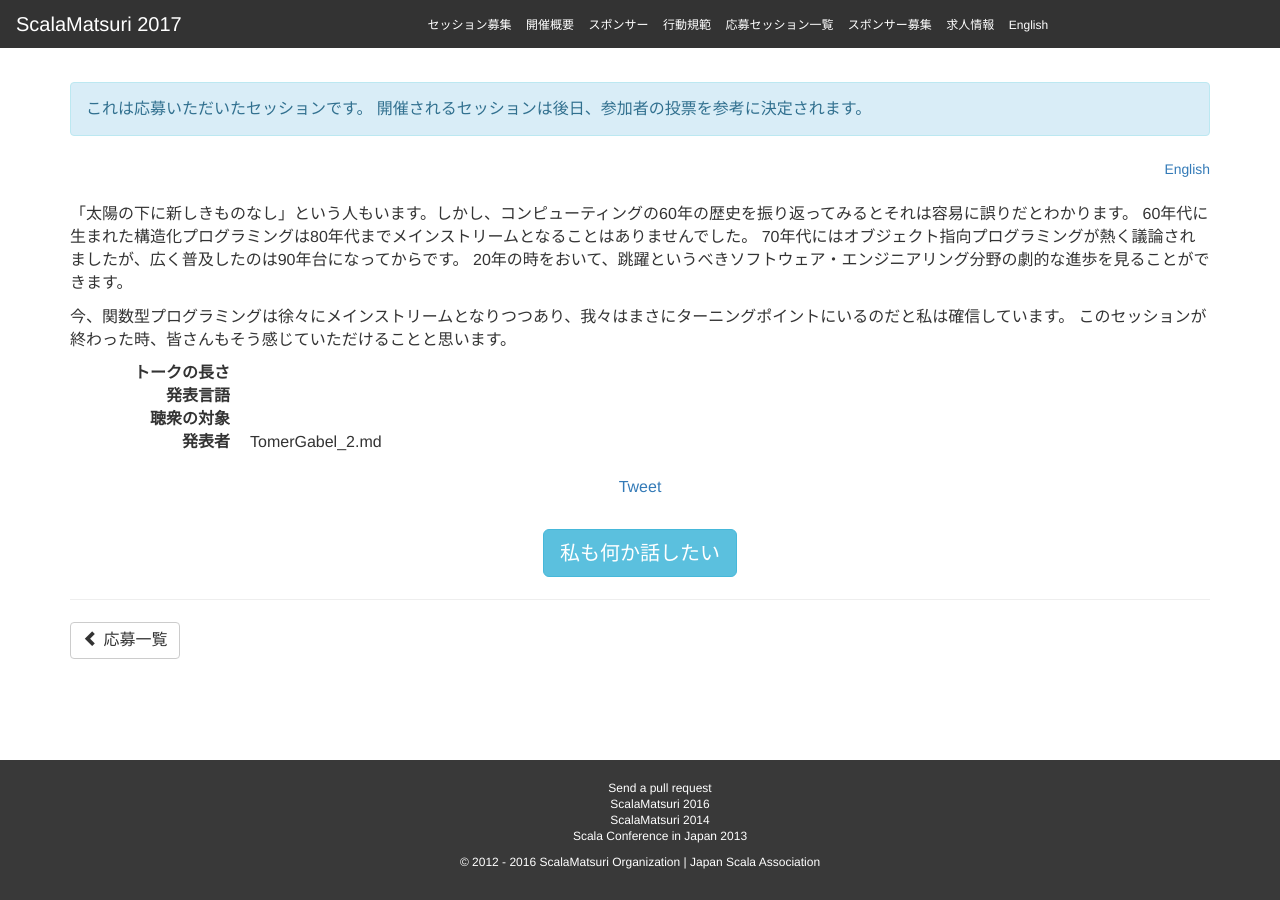
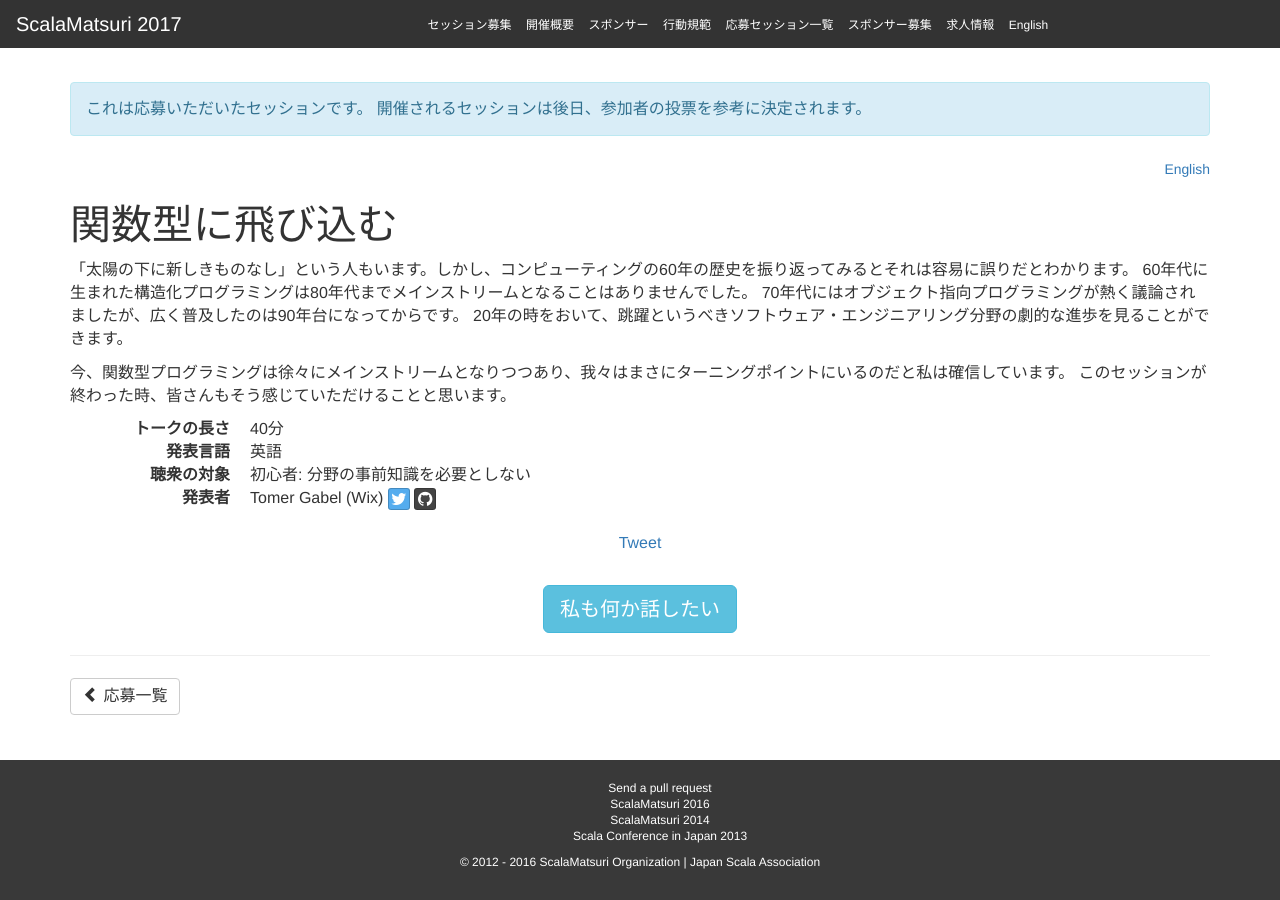
Before and after one commit to scalajp/2017.scalamatsuri.org, a Jekyll site: the page built from _candidates_ja/TomerGabel_2.md, in a window 1280 px wide. Built offline with Jekyll 4.4.1, drawn with Linux system fonts in a browser that asks for light colours; nearby versions of some CDN libraries; comment, search, counter and statistics services are not loaded.

Commit message:
タイトル和訳

```diff
--- a/_candidates_ja/TomerGabel_2.md
+++ b/_candidates_ja/TomerGabel_2.md
@@ -1,6 +1,6 @@
 ---
 name: Tomer Gabel
-title: "Functional Leap of Faith"　<- TBD
+title: "関数型に飛び込む"
 length: 40
 audience: Beginner
 language: English
```
